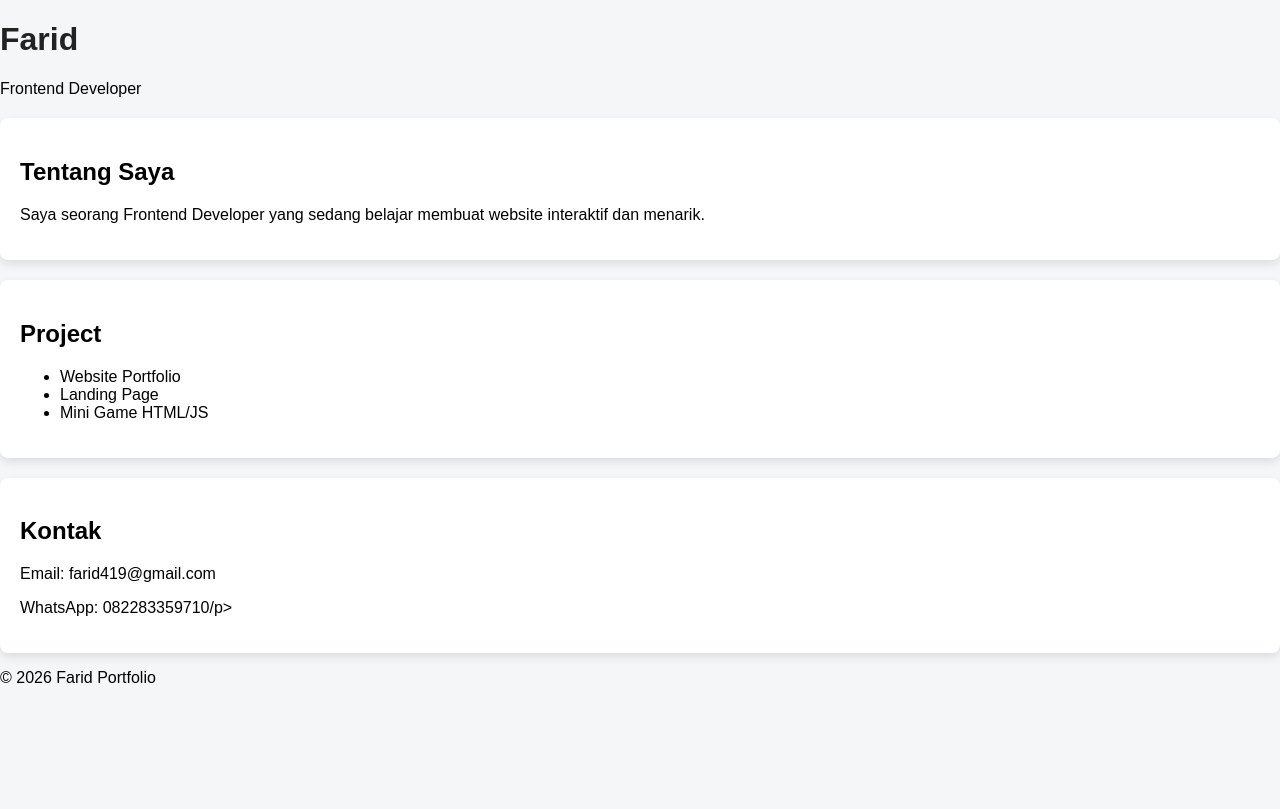
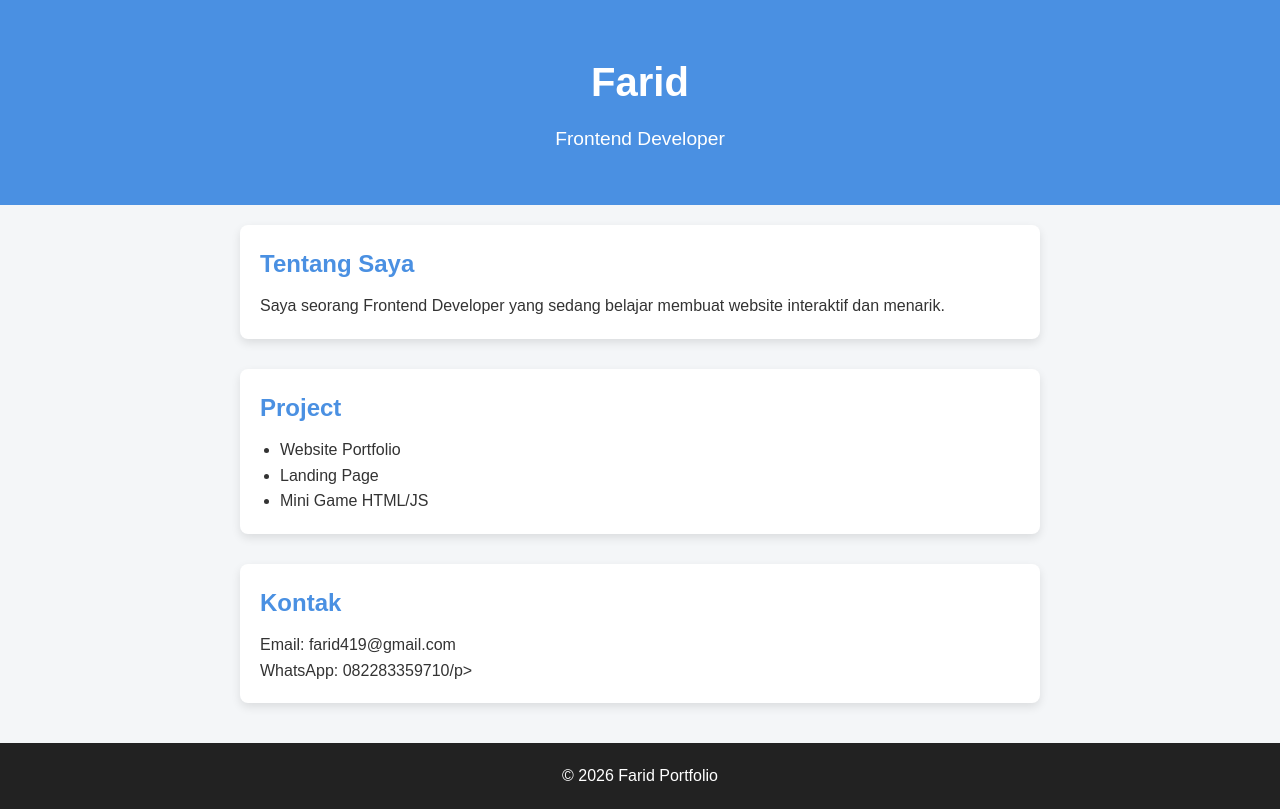
Before and after one commit to faridfrontend/farid-portfolio, a plain HTML site: page index.html in a window 1280 px wide. Drawn offline with Linux system fonts and the light colour scheme.

Commit message:
Tambah style.css

```diff
--- a/style.css
+++ b/style.css
@@ -1,18 +1,58 @@
+/* Reset dasar */
+* {
+  margin: 0;
+  padding: 0;
+  box-sizing: border-box;
+}
+
 body {
   font-family: Arial, sans-serif;
-  background: #f4f6f8;
-  margin: 0;
-  padding: 0;
+  background-color: #f4f6f8;
+  color: #333;
+  line-height: 1.6;
 }
 
-.container {
-  max-width: 900px;
-  margin: auto;
-  padding: 40px;
+header {
+  text-align: center;
+  padding: 50px 20px;
+  background-color: #4a90e2;
+  color: white;
 }
 
-h1 {
-  color: #222;
+header h1 {
+  font-size: 2.5rem;
+  margin-bottom: 10px;
+}
+
+header p {
+  font-size: 1.2rem;
+}
+
+.card {
+  background: white;
+  max-width: 800px;
+  margin: 30px auto;
+  padding: 20px;
+  border-radius: 10px;
+  box-shadow: 0 6px 15px rgba(0,0,0,0.1);
+}
+
+h2 {
+  color: #4a90e2;
+  margin-bottom: 10px;
+}
+
+ul {
+  list-style-type: disc;
+  padding-left: 20px;
+}
+
+footer {
+  text-align: center;
+  padding: 20px;
+  background-color: #222;
+  color: white;
+  margin-top: 40px;
 }
 
 .card {
```
